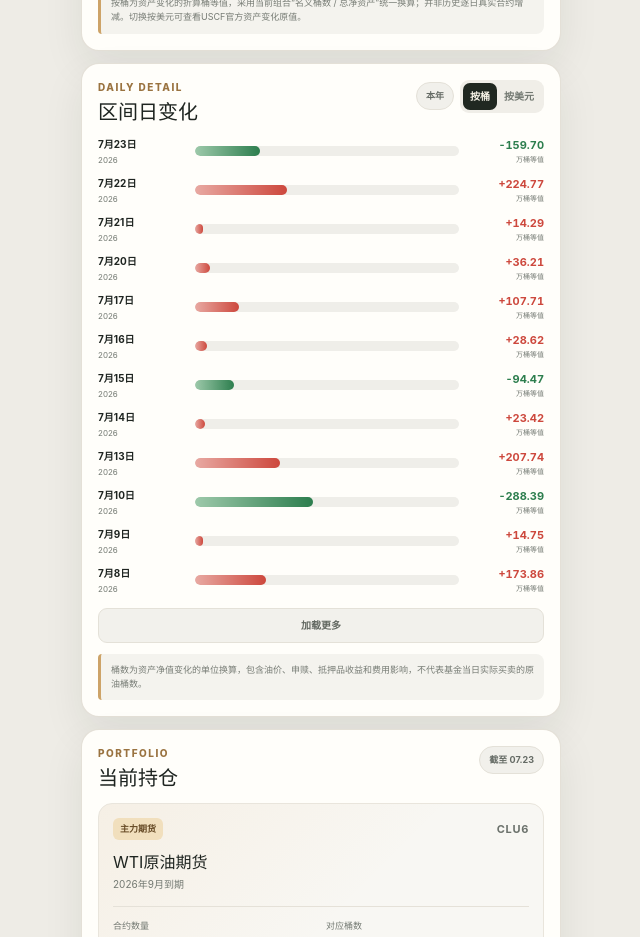
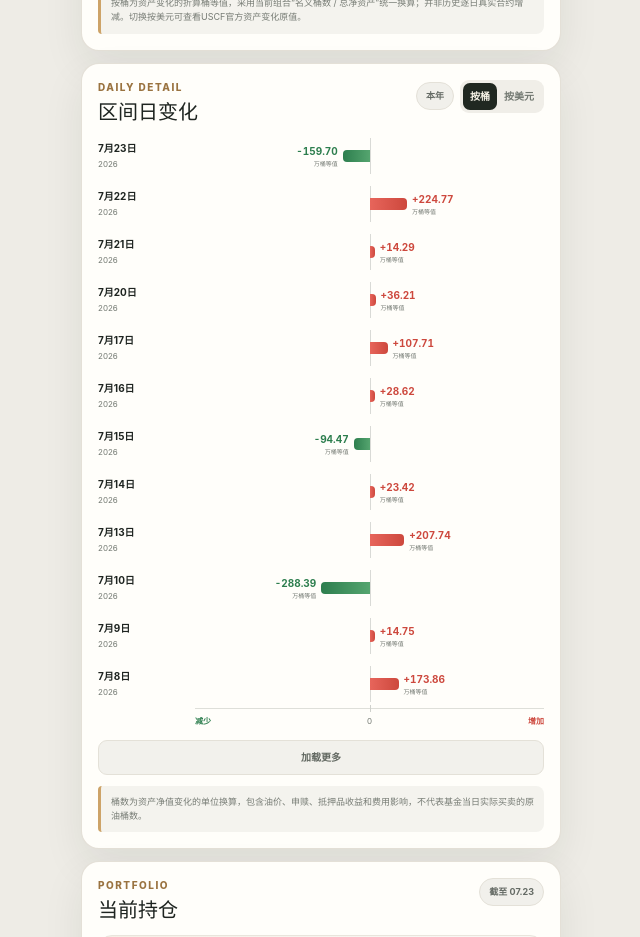
Before and after one commit to JennyChiu68/oil-ETF, a Next.js app: page / in a window 1280 px wide. Shown: the part 1420-2357 px from the top of the page, without its empty margins (319-959 px from the left). Built offline with nearby package versions, Linux system fonts and the light colour scheme.

Commit message:
Redesign daily changes as diverging bars

```diff
--- a/app/OilEtfReport.tsx
+++ b/app/OilEtfReport.tsx
@@ -966,35 +966,70 @@ function OilEtfFundReport({
             {dailyRows.slice(0, visibleDays).map(({ row, value }) => {
               const isHigh = row.date === analysisStats.biggestUp?.row.date;
               const isLow = row.date === analysisStats.biggestDown?.row.date;
+              const barWidth =
+                value === 0
+                  ? 0
+                  : Math.max(1.5, (Math.abs(value) / dailyMax) * 31);
+              const valuePosition =
+                value > 0
+                  ? { left: `calc(50% + ${barWidth}% + 5px)` }
+                  : value < 0
+                    ? { right: `calc(50% + ${barWidth}% + 5px)` }
+                    : { left: "calc(50% + 6px)" };
               return (
-                <li key={row.date}>
+                <li
+                  key={row.date}
+                  aria-label={`${row.date}：${formatSigned(value, 2, analysisSuffix)}`}
+                >
                   <div className="daily-date">
                     <strong>{formatDateCn(row.date, false)}</strong>
                     <span>{row.date.slice(0, 4)}</span>
                     {isHigh ? <em className="up-tag">区间最高</em> : null}
                     {isLow ? <em className="down-tag">区间最低</em> : null}
                   </div>
-                  <div className="daily-bar">
+                  <div className="daily-diverging" aria-hidden="true">
+                    <span className="daily-zero-axis" />
+                    {value !== 0 ? (
                       <span
-                      className={value >= 0 ? "positive" : "negative"}
+                        className={`daily-fill ${
+                          value > 0 ? "increase" : "decrease"
+                        }`}
                         style={{
-                        width: `${Math.max(
-                          3,
-                          (Math.abs(value) / dailyMax) * 100,
-                        )}%`,
+                          width: `${barWidth}%`,
+                          ...(value > 0
+                            ? { left: "50%" }
+                            : { right: "50%" }),
                         }}
                       />
-                  </div>
-                  <div className="daily-value">
-                    <strong className={value >= 0 ? "up" : "down"}>
+                    ) : null}
+                    <div
+                      className={`daily-value ${
+                        value > 0
+                          ? "increase"
+                          : value < 0
+                            ? "decrease"
+                            : "flat"
+                      }`}
+                      style={valuePosition}
+                    >
+                      <strong>
                       {formatSigned(value, 2)}
                       </strong>
                       <span>{analysisSuffix}</span>
+                    </div>
                   </div>
                 </li>
               );
             })}
           </ul>
+          <div className="daily-axis-footer" aria-hidden="true">
+            <span />
+            <div>
+              <strong>减少</strong>
+              <span>0</span>
+              <strong>增加</strong>
+            </div>
+          </div>
           {visibleDays < dailyRows.length ? (
             <button
               type="button"
--- a/app/globals.css
+++ b/app/globals.css
@@ -1094,9 +1094,10 @@ a {
 
 .daily-list li {
   display: grid;
-  grid-template-columns: 88px 1fr 76px;
+  grid-template-columns: 88px 1fr;
   align-items: center;
   gap: 9px;
+  min-height: 38px;
 }
 
 .daily-date {
@@ -1139,30 +1140,47 @@ a {
   background: #dcece1;
 }
 
-.daily-bar {
+.daily-diverging {
   position: relative;
-  height: 10px;
-  overflow: hidden;
-  background: #efeee9;
-  border-radius: 999px;
-}
-
-.daily-bar span {
+  height: 38px;
+}
+
+.daily-zero-axis {
   position: absolute;
-  inset: 0 auto 0 0;
-  border-radius: inherit;
-}
-
-.daily-bar .positive {
-  background: linear-gradient(90deg, #e8a9a2, var(--up));
-}
-
-.daily-bar .negative {
-  background: linear-gradient(90deg, #9dc9aa, var(--down));
+  top: 1px;
+  bottom: 1px;
+  left: 50%;
+  width: 1px;
+  background: #d9dad6;
+}
+
+.daily-fill {
+  position: absolute;
+  top: 13px;
+  height: 12px;
+  min-width: 3px;
+}
+
+.daily-fill.increase {
+  background: linear-gradient(90deg, #e7655b, var(--up));
+  border-radius: 0 4px 4px 0;
+}
+
+.daily-fill.decrease {
+  background: linear-gradient(90deg, var(--down), #55a56f);
+  border-radius: 4px 0 0 4px;
 }
 
 .daily-value {
-  text-align: right;
+  position: absolute;
+  top: 7px;
+  min-width: 42px;
+  white-space: nowrap;
+}
+
+.daily-value.increase,
+.daily-value.flat {
+  text-align: left;
 }
 
 .daily-value strong,
@@ -1171,14 +1189,71 @@ a {
 }
 
 .daily-value strong {
-  font-size: 11px;
+  font-size: 10px;
   font-variant-numeric: tabular-nums;
 }
 
 .daily-value span {
-  margin-top: 1px;
-  color: var(--muted);
-  font-size: 7px;
+  margin-top: 0;
+  color: var(--muted);
+  font-size: 6px;
+}
+
+.daily-value.increase strong {
+  color: var(--up);
+}
+
+.daily-value.decrease {
+  text-align: right;
+}
+
+.daily-value.decrease strong {
+  color: var(--down);
+}
+
+.daily-value.flat strong {
+  color: var(--muted);
+}
+
+.daily-axis-footer {
+  display: grid;
+  grid-template-columns: 88px 1fr;
+  gap: 9px;
+  margin-top: 5px;
+}
+
+.daily-axis-footer > div {
+  position: relative;
+  display: flex;
+  justify-content: space-between;
+  padding-top: 6px;
+  border-top: 1px solid #dedfd9;
+  font-size: 8px;
+}
+
+.daily-axis-footer > div::before {
+  position: absolute;
+  top: -4px;
+  left: 50%;
+  width: 1px;
+  height: 7px;
+  background: #cfd1cc;
+  content: "";
+}
+
+.daily-axis-footer strong:first-child {
+  color: var(--down);
+}
+
+.daily-axis-footer strong:last-child {
+  color: var(--up);
+}
+
+.daily-axis-footer > div > span {
+  position: absolute;
+  left: 50%;
+  color: var(--muted);
+  transform: translateX(-50%);
 }
 
 .load-more {
@@ -1495,7 +1570,12 @@ select:focus-visible {
   }
 
   .daily-list li {
-    grid-template-columns: 76px 1fr 66px;
+    grid-template-columns: 76px 1fr;
+    gap: 6px;
+  }
+
+  .daily-axis-footer {
+    grid-template-columns: 76px 1fr;
     gap: 6px;
   }
 
--- a/package.json
+++ b/package.json
@@ -11,7 +11,7 @@
     "build:pages": "GITHUB_PAGES=true npm run build && node scripts/build-github-pages.mjs",
     "start": "WRANGLER_LOG_PATH=.wrangler/wrangler.log vinext start",
     "test": "npm run build && node --test tests/rendered-html.test.mjs",
-    "lint": "eslint . --ignore-pattern dist --ignore-pattern .next",
+    "lint": "eslint . --ignore-pattern dist --ignore-pattern .next --ignore-pattern pages-dist",
     "data:refresh": "node scripts/fetch-uso-snapshot.mjs",
     "db:generate": "drizzle-kit generate"
   },
```
Lines whose indentation alone changed are shown as unchanged.
